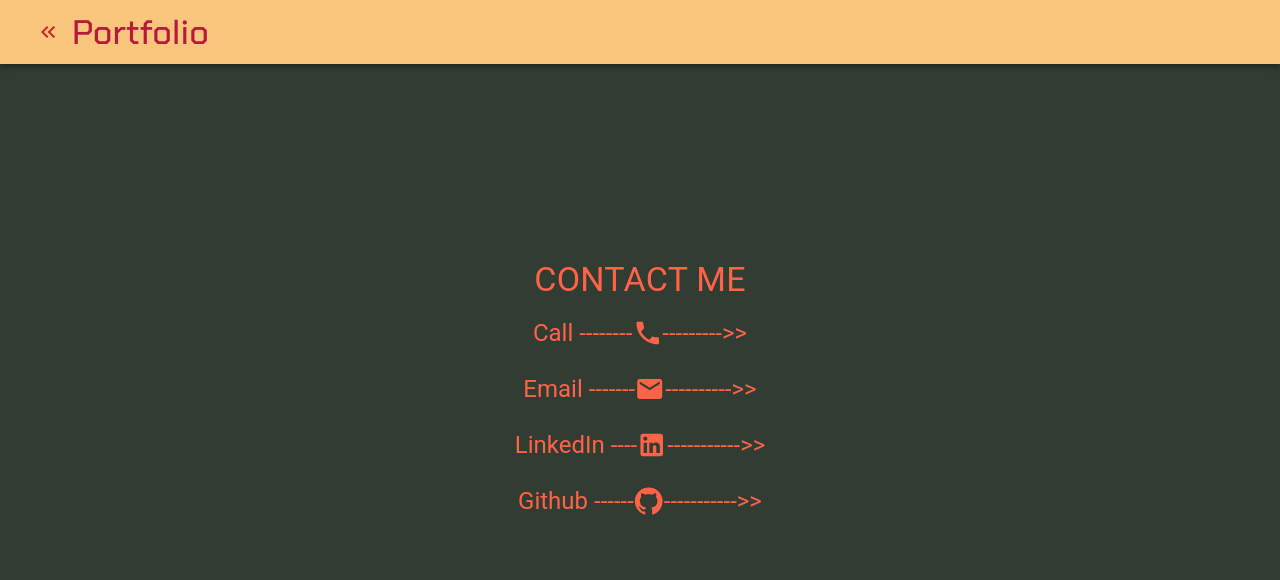
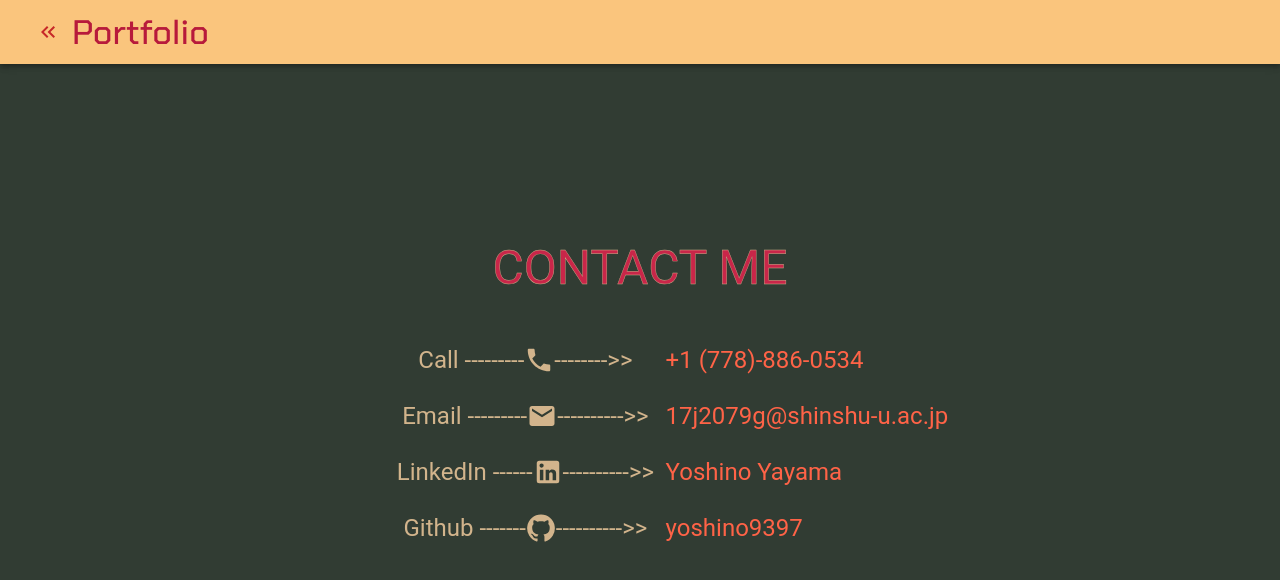
Before and after one commit to yoshino9397/MUI-MyPortfolio, a React (Create React App) app: page /contact in a window 1280 px wide. Shown: the top 580 px of the page. Built offline with nearby package versions, Linux system fonts and the light colour scheme.

Commit message:
design update

```diff
--- a/src/components/Contact.js
+++ b/src/components/Contact.js
@@ -1,5 +1,5 @@
 import React from "react";
-import { makeStyles, styled } from "@material-ui/styles";
+import { makeStyles } from "@material-ui/styles";
 import Box from "@mui/material/Box";
 import Grid from "@mui/material/Grid";
 import Typography from "@mui/material/Typography";
@@ -7,6 +7,7 @@ import PhoneIcon from "@mui/icons-material/Phone";
 import EmailIcon from "@mui/icons-material/Email";
 import LinkedInIcon from "@mui/icons-material/LinkedIn";
 import GitHubIcon from "@mui/icons-material/GitHub";
+import Link from "@mui/material/Link";
 
 const useStyles = makeStyles((theme) => ({
   contactContainer: {
@@ -14,19 +15,27 @@ const useStyles = makeStyles((theme) => ({
     height: "100vh",
   },
   heading: {
-    color: "tomato",
+    top: "30%",
+    position: "absolute",
+    color: "#c92649",
     textAlign: "center",
     textTransform: "uppercase",
+    WebkitTextStroke: ".4px tan",
   },
   contacts: {
-    color: "tomato",
+    color: "tan",
     textAlign: "center",
   },
   form: {
-    top: "50%",
-    left: "50%",
-    transform: "translate(-50%, -50%)",
+    top: "43%",
+    left: "31%",
     position: "absolute",
+  },
+  info: {
+    top: "43%",
+    left: "52%",
+    position: "absolute",
+    color: "tomato",
   },
 }));
 
@@ -35,22 +44,22 @@ const Contact = () => {
   return (
     <Box component="div" className={classes.contactContainer}>
       <Grid container justifyContent="center">
+        <Typography
+          variant="h3"
+          className={classes.heading}
+          sx={{ mb: "1rem" }}
+        >
+          Contact Me
+        </Typography>
         <Box component="div" className={classes.form}>
-          <Typography
-            variant="h4"
-            className={classes.heading}
-            sx={{ mb: "1rem" }}
-          >
-            Contact Me
-          </Typography>
           <Typography
             variant="h5"
             className={classes.contacts}
             sx={{ mb: "1.5rem" }}
           >
-            Call --------
+            Call ---------
             <PhoneIcon sx={{ mb: "-7px", fontSize: 30 }} />
-            ---------{">"}
+            --------{">"}
             {">"}
           </Typography>
           <Typography
@@ -58,7 +67,7 @@ const Contact = () => {
             className={classes.contacts}
             sx={{ mb: "1.5rem" }}
           >
-            Email -------
+            Email ---------
             <EmailIcon sx={{ mb: "-7px", fontSize: 30 }} />
             ----------{">"}
             {">"}
@@ -68,9 +77,9 @@ const Contact = () => {
             className={classes.contacts}
             sx={{ mb: "1.5rem" }}
           >
-            LinkedIn ----
+            LinkedIn ------
             <LinkedInIcon sx={{ mb: "-7px", fontSize: 30 }} />
-            -----------{">"}
+            ----------{">"}
             {">"}
           </Typography>
           <Typography
@@ -78,11 +87,43 @@ const Contact = () => {
             className={classes.contacts}
             sx={{ mb: "1.5rem" }}
           >
-            Github ------
+            Github -------
             <GitHubIcon sx={{ mb: "-7px", fontSize: 30 }} />
-            -----------{">"}
+            ----------{">"}
             {">"}
           </Typography>
+        </Box>
+        <Box component="div" className={classes.info}>
+          <Typography variant="h5" sx={{ mb: "1.5rem" }}>
+            +1 (778)-886-0534
+          </Typography>
+          <Link
+            href="mailto:17j2079g@shinshu-u.ac.jp"
+            underline="none"
+            color="tomato"
+          >
+            <Typography variant="h5" sx={{ mb: "1.5rem" }}>
+              17j2079g@shinshu-u.ac.jp
+            </Typography>
+          </Link>
+          <Link
+            href="https://www.linkedin.com/in/yoshino-yayama-a79365218/"
+            underline="none"
+            color="tomato"
+          >
+            <Typography variant="h5" sx={{ mb: "1.5rem" }}>
+              Yoshino Yayama
+            </Typography>
+          </Link>
+          <Link
+            href="https://github.com/yoshino9397"
+            underline="none"
+            color="tomato"
+          >
+            <Typography variant="h5" sx={{ mb: "1.5rem" }}>
+              yoshino9397
+            </Typography>
+          </Link>
         </Box>
       </Grid>
     </Box>
--- a/src/components/Portfolio.js
+++ b/src/components/Portfolio.js
@@ -96,6 +96,7 @@ const Portfolio = () => {
                 maxWidth: 345,
                 m: "3rem auto",
                 bgcolor: "#e2dac5",
+                boxShadow: "5px 10px 15px #1d261e",
               }}
             >
               <CardActionArea>
--- a/src/components/Resume.js
+++ b/src/components/Resume.js
@@ -99,6 +99,7 @@ const Resume = () => {
                     maxHeight: 140,
                     m: "1rem auto",
                     bgcolor: "#e2dac5",
+                    boxShadow: "5px 10px 10px #4d0507",
                   }}
                 >
                   <CardContent>
```
